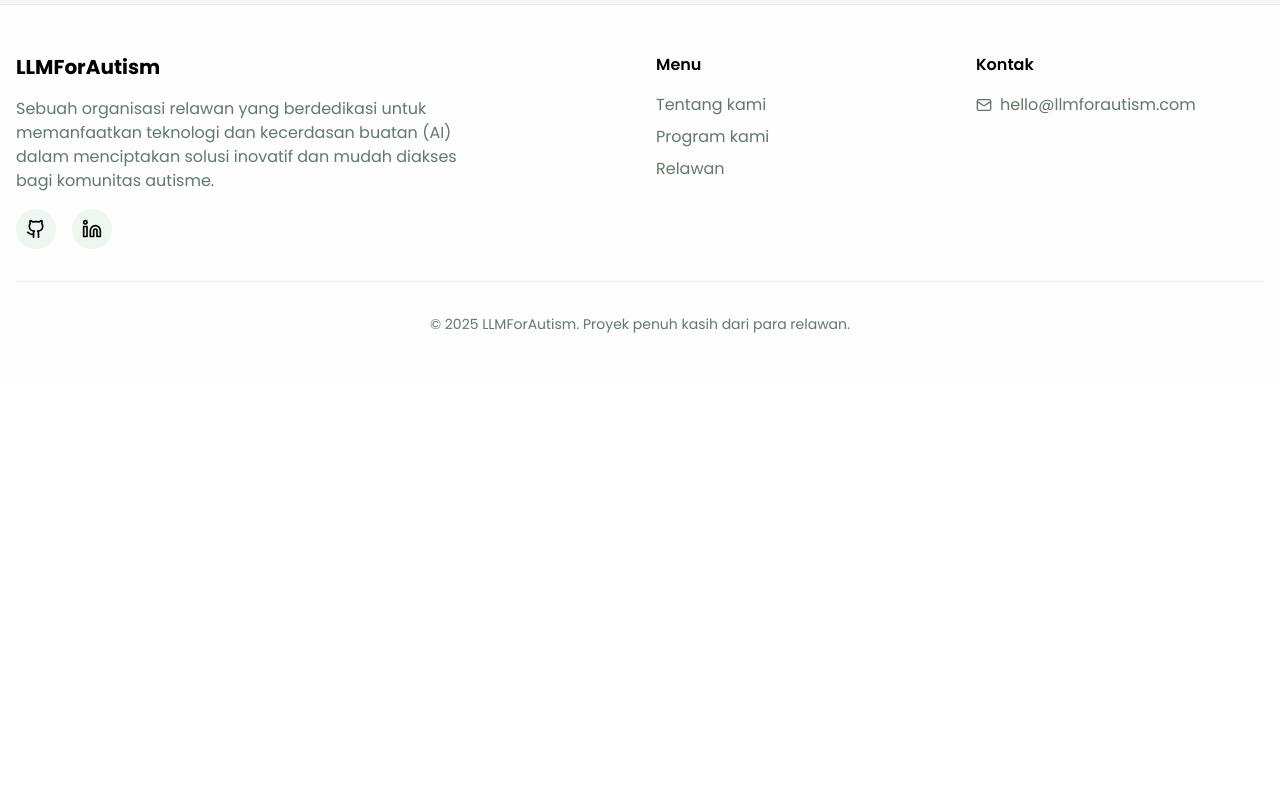
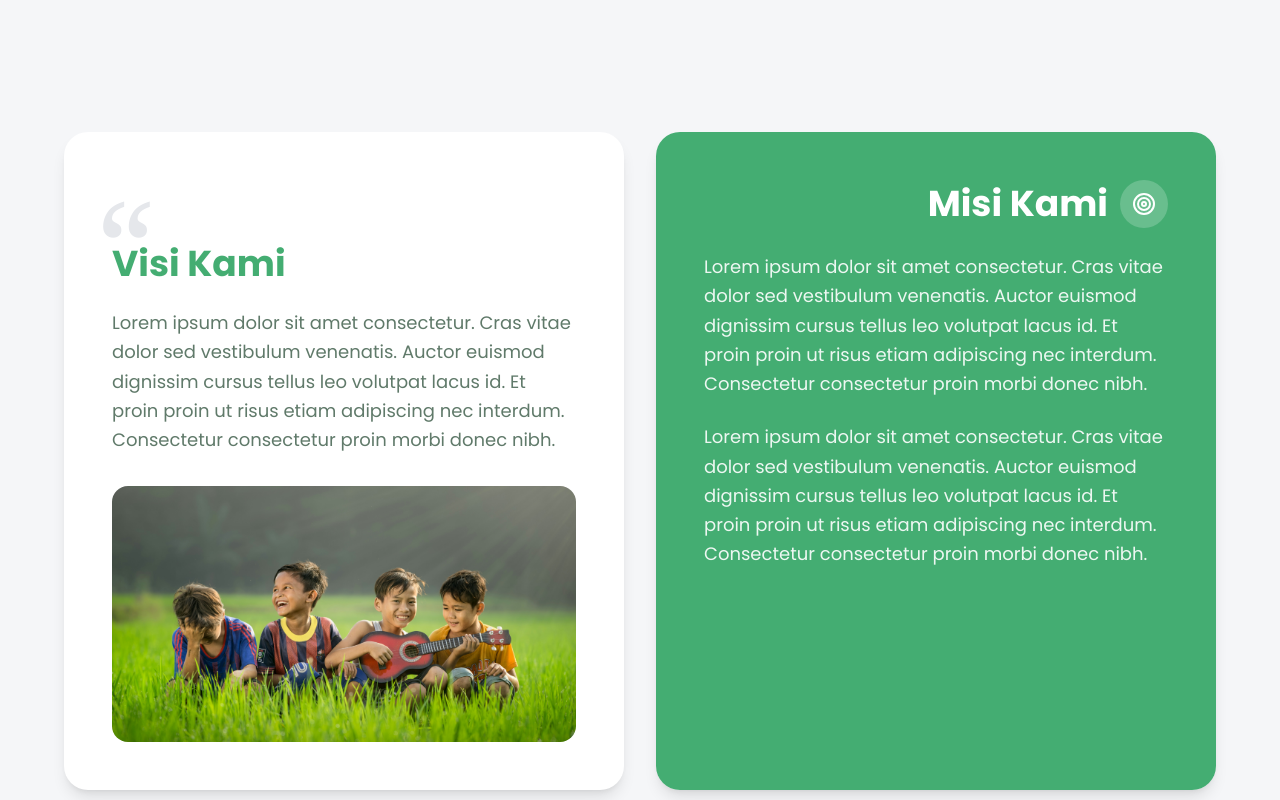
Before and after one commit to LLMForAutism/web, a Next.js app: page / in a window 1280 px wide. Shown: the part 1240-2040 px from the top of the page. Before the commit the page ends 1622 px from the top, so only its background shows below. Built offline with nearby package versions, Linux system fonts and the light colour scheme.

Commit message:
feat: visi misi section

```diff
--- /dev/null
+++ b/src/app/components/visi_misi.tsx
@@ -0,0 +1,78 @@
+import Image from "next/image";
+import { Target } from "lucide-react";
+import childrenFunWithGuitar from "@/app/assets/img/children-fun-with-guitar.jpg";
+
+export default function VisiMisi() {
+  return (
+    <section className="relative overflow-hidden bg-whitesmoke py-20 md:py-32">
+      <div className="container mx-auto px-4">
+        <div className="grid lg:grid-cols-2 gap-8 max-w-6xl mx-auto">
+          {/* Visi Card */}
+          <div className="bg-white rounded-3xl p-8 md:p-12 shadow-lg relative">
+            {/* Quote Icon */}
+            <div className="absolute left-8 text-9xl text-gray-200 font-serif">&ldquo;</div>
+
+            <div className="mt-16">
+              <h2
+                className="text-3xl md:text-4xl font-bold text-jade-green mb-6"
+                style={{ fontFamily: "Poppins, sans-serif" }}
+              >
+                Visi Kami
+              </h2>
+
+              <p
+                className="text-muted-foreground text-base md:text-lg leading-relaxed mb-8"
+                style={{ fontFamily: "Poppins, sans-serif" }}
+              >
+                Lorem ipsum dolor sit amet consectetur. Cras vitae dolor sed vestibulum venenatis. Auctor euismod dignissim cursus tellus leo volutpat lacus id. Et proin proin ut risus etiam adipiscing nec interdum. Consectetur consectetur proin morbi donec nibh.
+              </p>
+
+              {/* Image */}
+              <div className="relative w-full h-64 rounded-2xl overflow-hidden">
+                <Image
+                  src={childrenFunWithGuitar}
+                  alt="Children playing together with guitar"
+                  fill
+                  className="object-cover"
+                />
+              </div>
+            </div>
+          </div>
+
+          {/* Misi Card */}
+          <div className="bg-gradient-to-br from-jade-green to-primary-dark rounded-3xl p-8 md:p-12 shadow-lg text-white relative">
+            <div className="relative z-10">
+              <div className="flex items-center justify-end gap-3 mb-6">
+                <h2
+                  className="text-3xl md:text-4xl font-bold"
+                  style={{ fontFamily: "Poppins, sans-serif" }}
+                >
+                  Misi Kami
+                </h2>
+                <div className="w-12 h-12 rounded-full bg-white/20 flex items-center justify-center">
+                  <Target className="w-6 h-6" />
+                </div>
+              </div>
+
+              <div className="space-y-6">
+                <p
+                  className="text-white/90 text-base md:text-lg leading-relaxed"
+                  style={{ fontFamily: "Poppins, sans-serif" }}
+                >
+                  Lorem ipsum dolor sit amet consectetur. Cras vitae dolor sed vestibulum venenatis. Auctor euismod dignissim cursus tellus leo volutpat lacus id. Et proin proin ut risus etiam adipiscing nec interdum. Consectetur consectetur proin morbi donec nibh.
+                </p>
+
+                <p
+                  className="text-white/90 text-base md:text-lg leading-relaxed"
+                  style={{ fontFamily: "Poppins, sans-serif" }}
+                >
+                  Lorem ipsum dolor sit amet consectetur. Cras vitae dolor sed vestibulum venenatis. Auctor euismod dignissim cursus tellus leo volutpat lacus id. Et proin proin ut risus etiam adipiscing nec interdum. Consectetur consectetur proin morbi donec nibh.
+                </p>
+              </div>
+            </div>
+          </div>
+        </div>
+      </div>
+    </section>
+  );
+}
--- a/src/app/page.tsx
+++ b/src/app/page.tsx
@@ -1,12 +1,14 @@
 import Footer from "./components/footer";
 import Hero from "./components/hero";
 import Navbar from "./components/navbar";
+import VisiMisi from "./components/visi_misi";
 
 export default function Home() {
   return (
     <div>
       <Navbar />
       <Hero />
+      <VisiMisi />
       <Footer />
     </div>
   );
```
Also changed, not shown: src/app/assets/img/children-fun-with-guitar.jpg (added).
